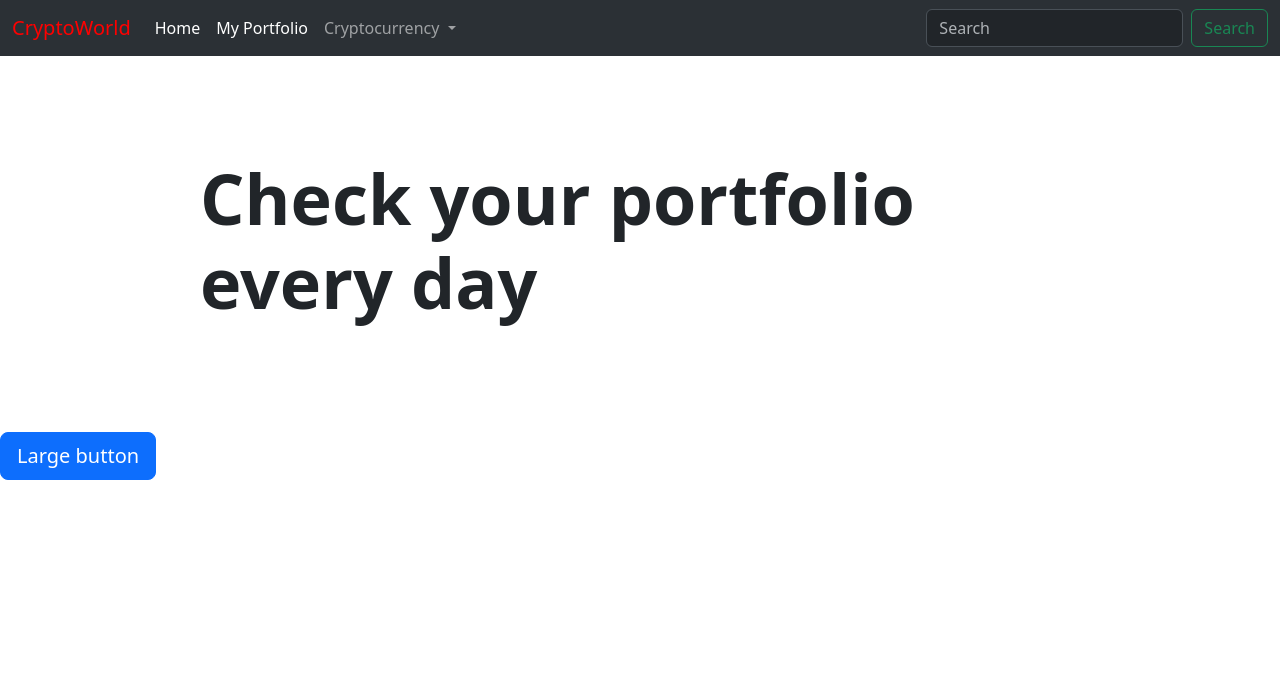
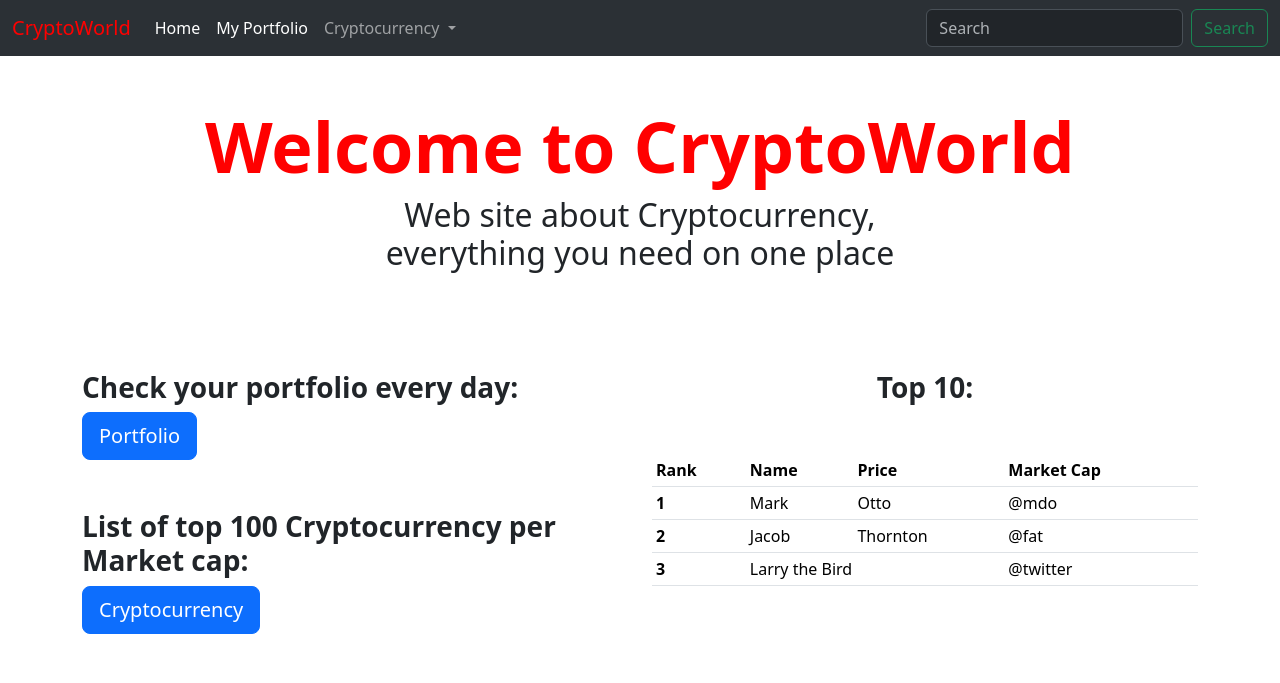
Before and after one commit to ZinedinZ/CryptoWorld, a Flask app: page / in a window 1280 px wide. Shown: the top 683 px of the page. Run offline with Flask 3, Linux system fonts and the light colour scheme.

Commit message:
Home page edited

```diff
--- a/templates/home_page.html
+++ b/templates/home_page.html
@@ -4,6 +4,20 @@
     <meta charset="UTF-8">
     <title>CryptoWorld</title>
     <link href="https://cdn.jsdelivr.net/npm/bootstrap@5.3.3/dist/css/bootstrap.min.css" rel="stylesheet" integrity="sha384-QWTKZyjpPEjISv5WaRU9OFeRpok6YctnYmDr5pNlyT2bRjXh0JMhjY6hW+ALEwIH" crossorigin="anonymous">
+    <style>
+        .content-section {
+            margin: 50px 0;
+        }
+        .btn-container {
+            display: flex;
+            flex-direction: column;
+            align-items: flex-start;
+            gap: 10px;
+        }
+        .table-container {
+            margin-top: 20px;
+        }
+    </style>
 </head>
 <body>
 <nav class="navbar navbar-expand-lg bg-body-tertiary" data-bs-theme="dark">
@@ -40,8 +54,66 @@
     </div>
 </nav>
 
- <h1 style="padding: 100px 200px; font-size: 70px" 10px 20px;> <strong> Check your portfolio <br>every day</br> </strong></h1>
-<button  style="bcolor:yellow" type="button" class="btn btn-primary btn-lg">Large button</button>
+<header class="text-center my-5">
+    <h1 style="font-size: 70px; color: red"><strong>Welcome to CryptoWorld</strong></h1>
+    <h2>Web site about Cryptocurrency,<br>everything you need on one place</h2>
+</header>
+
+<div class="container">
+    <div class="row">
+        <div class="col-md-6">
+            <section class="content-section">
+                <h3><strong>Check your portfolio every day:</strong></h3>
+                <div class="btn-container">
+                    <button type="button" class="btn btn-primary btn-lg">Portfolio</button>
+                </div>
+            </section>
+            <section class="content-section">
+                <h3><strong>List of top 100 Cryptocurrency per Market cap:</strong></h3>
+                <div class="btn-container">
+                    <button type="button" class="btn btn-primary btn-lg">Cryptocurrency</button>
+                </div>
+            </section>
+        </div>
+        <div class="col-md-6">
+            <section class="content-section text-center">
+                <h3><strong>Top 10:</strong></h3>
+            </section>
+            <div class="table-container">
+                <table class="table table-sm">
+                    <thead>
+                        <tr>
+                            <th scope="col">Rank</th>
+                            <th scope="col">Name</th>
+                            <th scope="col">Price</th>
+                            <th scope="col">Market Cap</th>
+                        </tr>
+                    </thead>
+                    <tbody>
+                        <tr>
+                            <th scope="row">1</th>
+                            <td>Mark</td>
+                            <td>Otto</td>
+                            <td>@mdo</td>
+                        </tr>
+                        <tr>
+                            <th scope="row">2</th>
+                            <td>Jacob</td>
+                            <td>Thornton</td>
+                            <td>@fat</td>
+                        </tr>
+                        <tr>
+                            <th scope="row">3</th>
+                            <td colspan="2">Larry the Bird</td>
+                            <td>@twitter</td>
+                        </tr>
+                    </tbody>
+                </table>
+            </div>
+        </div>
+    </div>
+</div>
+
 <script src="https://cdn.jsdelivr.net/npm/bootstrap@5.3.3/dist/js/bootstrap.bundle.min.js" integrity="sha384-YvpcrYf0tY3lHB60NNkmXc5s9fDVZLESaAA55NDzOxhy9GkcIdslK1eN7N6jIeHz" crossorigin="anonymous"></script>
 </body>
 </html>
```
Also changed, not shown: cryptocurrency.py (+3 -9 lines), main.py (+9 -2 lines), static/graph.png. Lines whose indentation alone changed are shown as unchanged.
